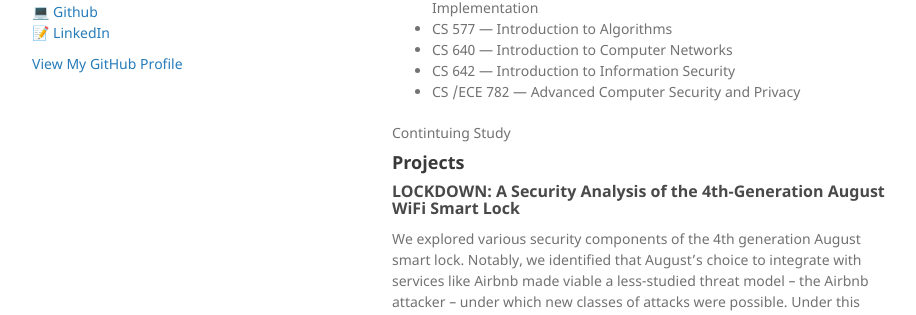
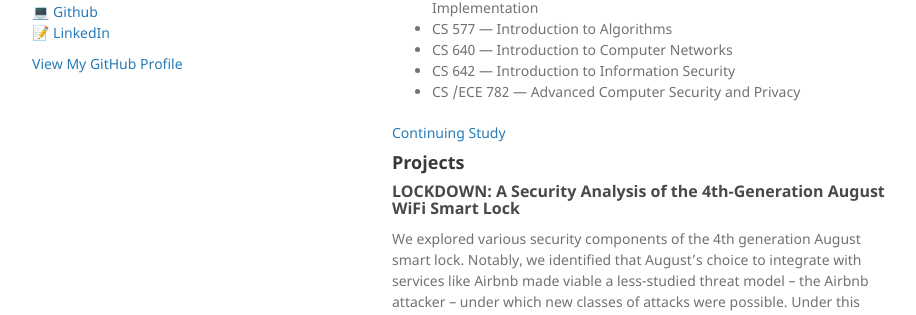
Before and after one commit to callistajosette/callistajosette.github.io, a Jekyll site: the page built from index.md, in a window 1280 px wide and 1354 px high. Shown: the part 363-678 px from the top of the window, without its empty margins (178-1094 px from the left). Built offline with Jekyll 4.4.1, drawn with Linux system fonts in a browser that asks for light colours; our own code applies the rules of GitHub Pages for plain Markdown files.

Commit message:
Update index.md

```diff
--- a/index.md
+++ b/index.md
@@ -18,7 +18,7 @@ B.S., Computer Science | The University of Wisconsin Madison (_May 2023_)
 - CS 642 — Introduction to Information Security
 - CS /ECE 782 — Advanced Computer Security and Privacy
 
-Contintuing Study
+<a href= "./project-crease.html">Continuing Study</a>
 
 ## Projects
 ### LOCKDOWN: A Security Analysis of the 4th-Generation August WiFi Smart Lock
```
